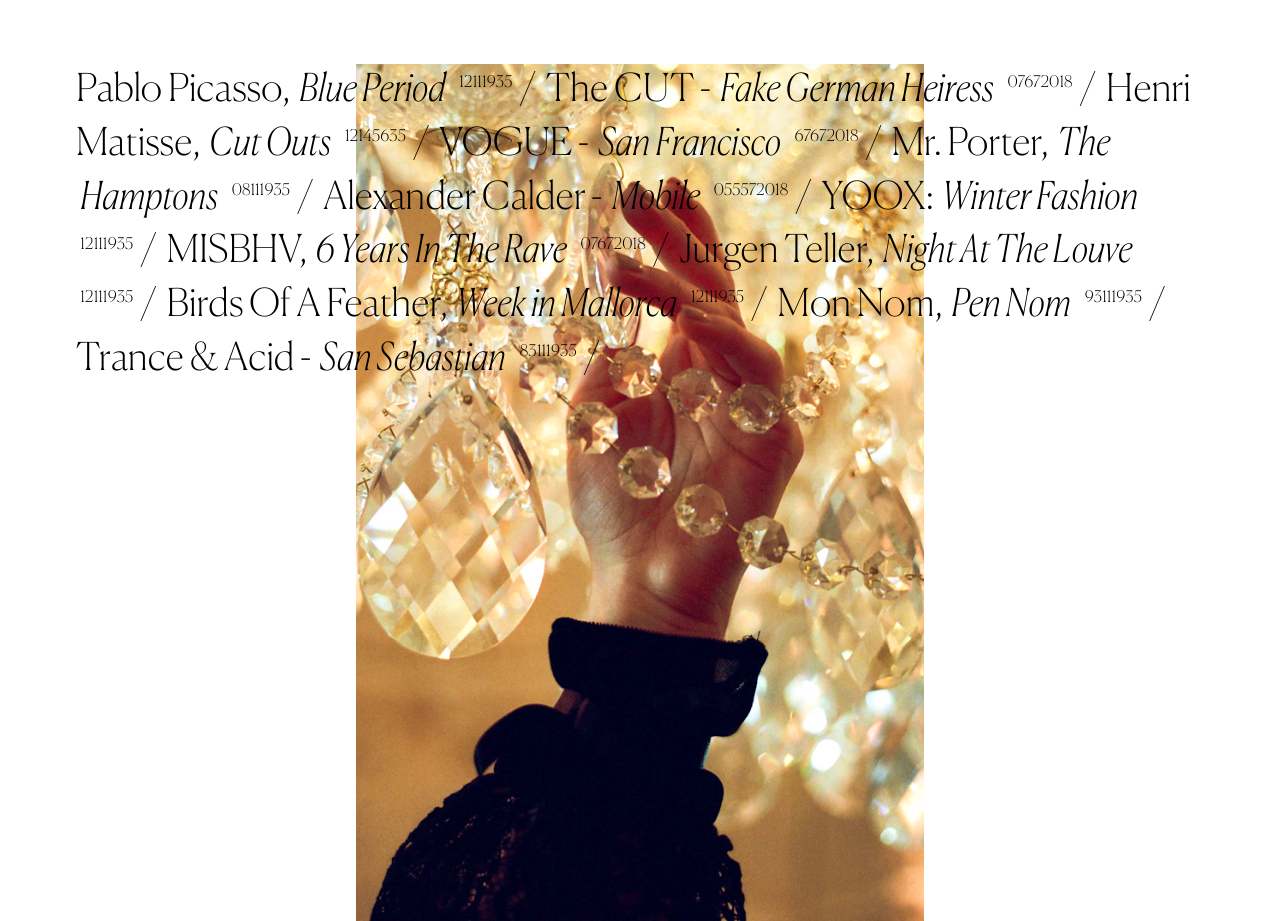
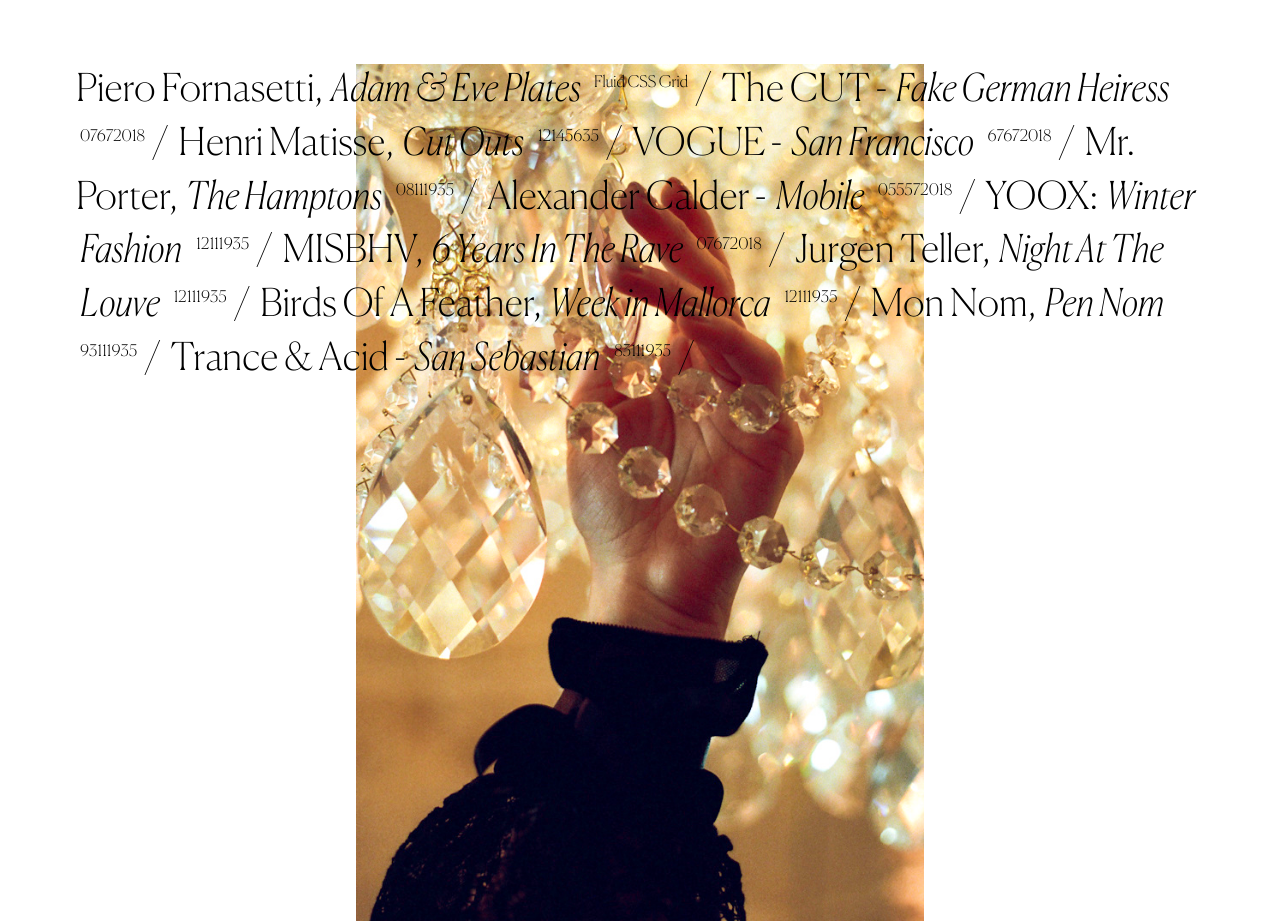
Before and after one commit to nicocrozier/nicocrozier.github.io, a plain HTML site: page index.html in a window 1280 px wide. Drawn offline with Linux system fonts and the light colour scheme; files whose address does not match are found by name.

Commit message:
Fornasetti

```diff
--- a/index.html
+++ b/index.html
@@ -173,8 +173,8 @@ font-family: 'Canela-Thin';
         <h2>
 
 
-          <span><a href="https://www.google.com" target="_blank">Pablo Picasso,<span class="trig"> Blue Period</span>
-          <span class="super">12111935</span></span></a>/
+          <span><a href="https://www.google.com" target="_blank">Piero Fornasetti,<span class="trig"> Adam & Eve Plates </span>
+          <span class="super">Fluid CSS Grid</span></span></a>/
 
           <span><a href="https://www.google.com" target="_blank">The CUT -<span class="trig"> Fake German Heiress</span>
           <span class="super">07672018</span></span></a>/
```
Also changed, not shown: 1 other file.
